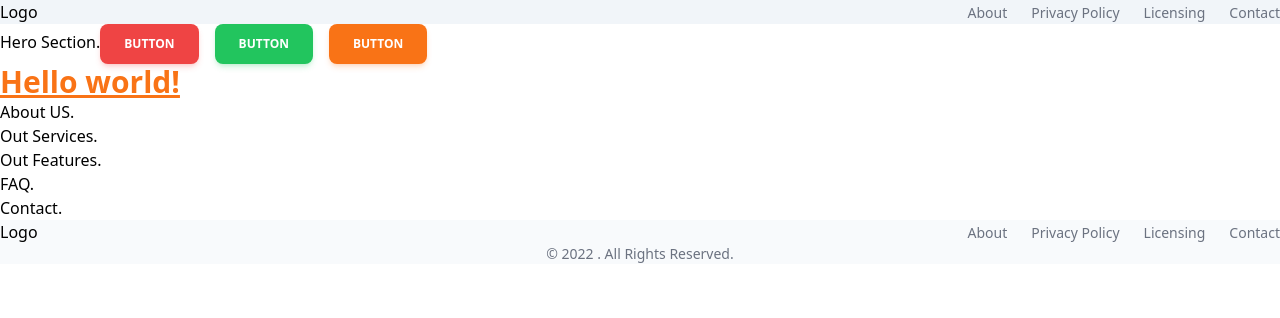
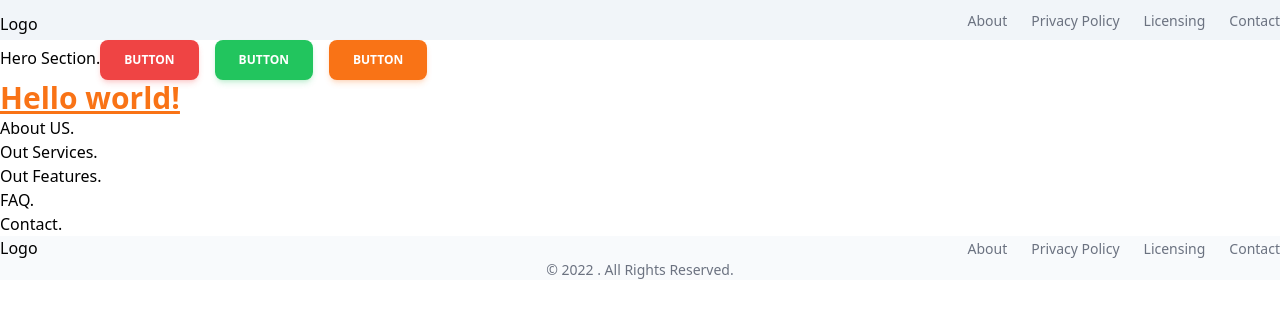
Before and after one commit to aoigj100a/aoigj100-website, a Next.js app: page / in a window 1280 px wide. Shown: the top 318 px of the page. Built offline with nearby package versions, Linux system fonts and the light colour scheme.

Commit message:
feat: handle switch menu

```diff
--- a/src/components/common/menu/Menu.tsx
+++ b/src/components/common/menu/Menu.tsx
@@ -1,6 +1,6 @@
 export const Menu = () => {
   return (
-    <ul className="flex flex-wrap items-center mb-6 sm:mb-0">
+    <ul className="lg:flex lg:w-unset lg:relative lg:top-[8px] flex-wrap items-center mb-6 sm:absolute sm:right-0 sm:top-[40px] sm:block">
       <li>
         <a
           href="#"
--- a/src/components/footer/Footer.tsx
+++ b/src/components/footer/Footer.tsx
@@ -1,5 +1,4 @@
 import { Logo } from "../common/logo/Logo";
-import { Menu } from "../common/menu/Menu";
 
 const Footer = () => {
   return (
@@ -7,7 +6,40 @@ const Footer = () => {
       {/* p-4 md:px-6 md:py-8 */}
       <div className="sm:flex sm:items-center sm:justify-between">
         <Logo/>
-        <Menu/>
+        <ul className="flex flex-wrap items-center mb-6 sm:mb-0">
+      <li>
+        <a
+          href="#"
+          className="mr-4 text-sm text-gray-500 hover:underline md:mr-6 dark:text-gray-400"
+        >
+          About
+        </a>
+      </li>
+      <li>
+        <a
+          href="#"
+          className="mr-4 text-sm text-gray-500 hover:underline md:mr-6 dark:text-gray-400"
+        >
+          Privacy Policy
+        </a>
+      </li>
+      <li>
+        <a
+          href="#"
+          className="mr-4 text-sm text-gray-500 hover:underline md:mr-6 dark:text-gray-400"
+        >
+          Licensing
+        </a>
+      </li>
+      <li>
+        <a
+          href="#"
+          className="text-sm text-gray-500 hover:underline dark:text-gray-400"
+        >
+          Contact
+        </a>
+      </li>
+    </ul>
       </div>
       {/* 分隔線 */}
       {/* <hr className="my-6 border-gray-200 sm:mx-auto dark:border-gray-700 lg:my-8" /> */}
--- a/src/components/header/Header.tsx
+++ b/src/components/header/Header.tsx
@@ -1,15 +1,32 @@
+import { useEffect, useState } from "react";
 import { Logo } from "../common/logo/Logo";
 import { Menu } from "../common/menu/Menu";
 
 const Header = () => {
+  const [isOpenMenu, setIsOpenMenu] = useState(false);
+
+  useEffect(() => {
+    // min-width: 1024px
+    if (window.innerWidth > 1024) {
+      setIsOpenMenu(true);
+    }
+  }, []);
+
+  const openMenuHandler = ()=>{
+    setIsOpenMenu(!isOpenMenu)
+  }
+
   return (
-    <header className="bg-slate-100">
+    <header className="bg-slate-100 h-[40px]">
       {/* p-4 md:px-6 md:py-8 */}
       <div className="flex justify-between items-center">
         <Logo />
-        <nav className="flex items-center justify-between flex-wrap  ">
+        <nav className="relative flex items-center justify-between flex-wrap">
           <div className="block lg:hidden">
-            <button className="navbar-burger flex items-center px-3 py-2 border rounded text-white border-white hover:text-white hover:border-white">
+            <button
+              className="navbar-burger flex items-center px-3 py-2 text-white border-white hover:text-white hover:border-white"
+              onClick={() => openMenuHandler()}
+            >
               <svg
                 className="fill-current h-6 w-6 text-gray-700"
                 viewBox="0 0 20 20"
@@ -20,7 +37,9 @@ const Header = () => {
               </svg>
             </button>
           </div>
-          <div className="lg:flex hidden">
+          {/* <div className="lg:flex hidden"> */}
+          {/* {isOpenMenu &&  <Menu />} */}
+          <div className={`${isOpenMenu ? "block" : "lg:flex hidden"}`}>
             <Menu />
           </div>
         </nav>
```
